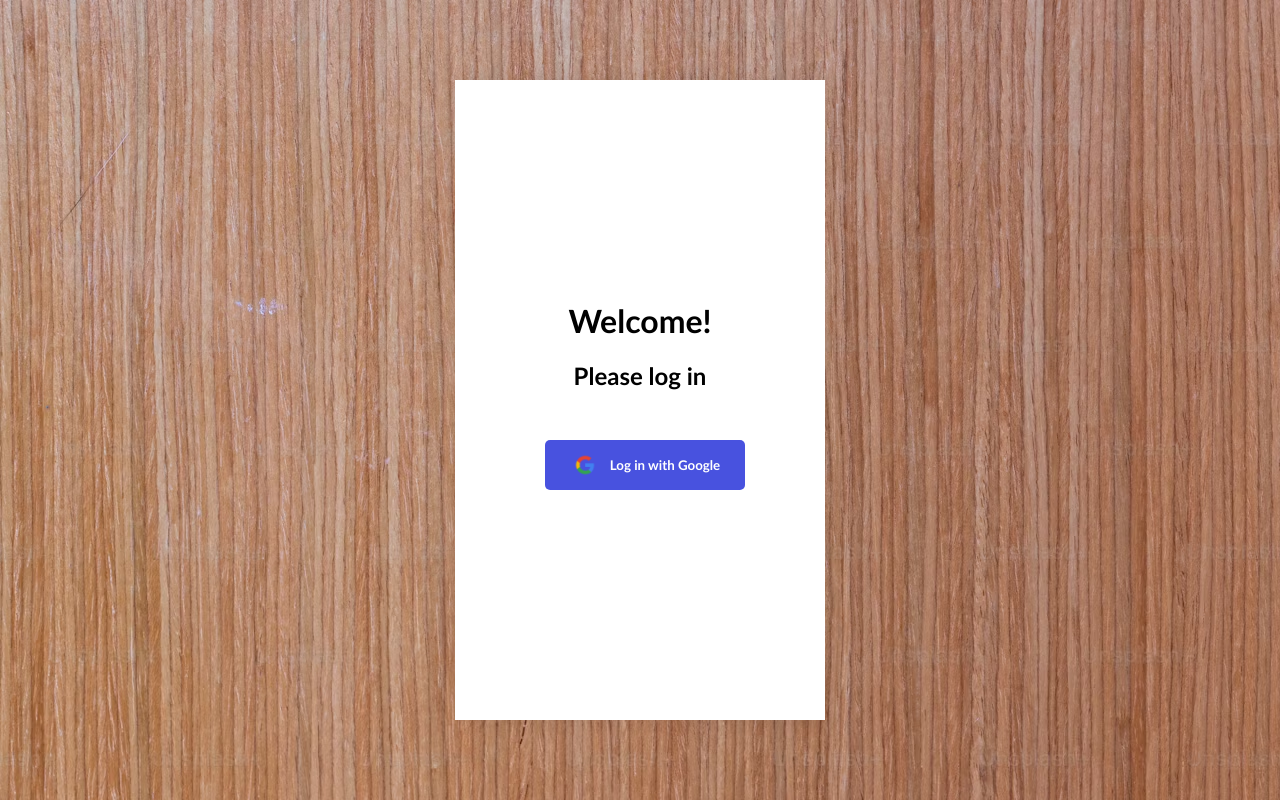
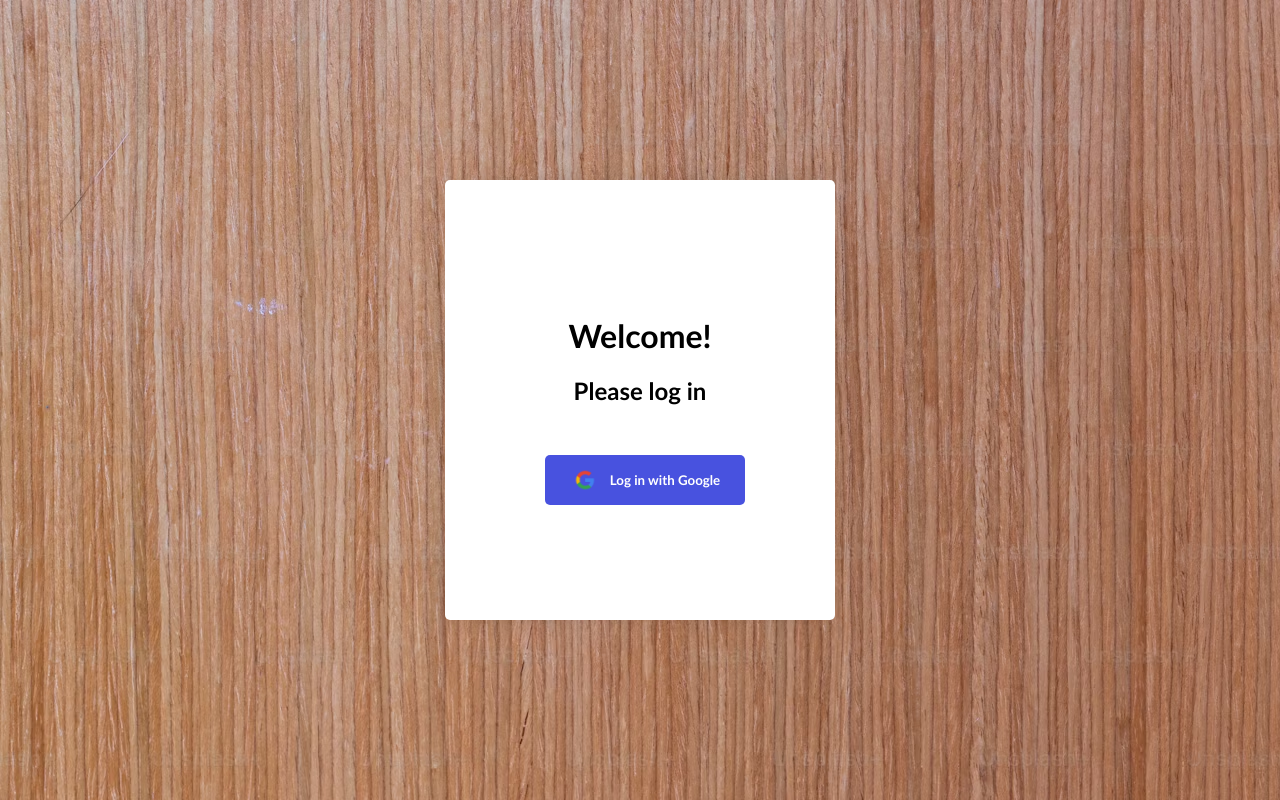
Before and after one commit to CoolNight99/course-form, a Vue app: page / in a window 1280 px wide. Built offline with nearby package versions, Linux system fonts and the light colour scheme.

Commit message:
changed form width and height

```diff
--- a/src/assets/styles.css
+++ b/src/assets/styles.css
@@ -14,11 +14,15 @@ body {
 /* form elements */
 form {
     background-color:#FFFFFF;
-    padding: 12.5rem 5rem;
+    width: 21.875rem;
+    height: 25rem;
     box-shadow: 0 0 1.25rem rgba(0, 0, 0, 0.1);
     display: flex;
     flex-direction: column;
     margin: 0 5rem;
+    justify-content: center;
+    border-radius: 0.3125rem;
+    padding: 1.25rem;
 }
 
 h1, h2 {
@@ -56,6 +60,11 @@ small {
     color: red;
 }
 
+.not-whitelisted {
+    text-align: center;
+    margin-top: 1.875rem;
+}
+
 /* google logo */
 .google-logo {
     width: 1.875rem;
@@ -75,7 +84,6 @@ button {
     border-radius: 0.3125rem;
     border: none;
     margin-top: 1.875rem;
-    margin-bottom: 1.875rem;
     margin-left: 0.625rem;
     width: 12.5rem;
     align-self: center;
--- a/src/components/Login.vue
+++ b/src/components/Login.vue
@@ -8,7 +8,7 @@
             <div class="login-form">
                 <button type="submit" @click="login" :disabled="loading" class="login-btn"><img src="../assets/google icon.png" class="google-logo"><span>Log in with Google</span></img></button>
                 <small v-if="loginError">Sign-in failed. Please try again.</small>
-                <small v-if="attemptedLogin && !whitelisted">Your email is not whitelisted. You cannot access the form.</small>
+                <small v-if="attemptedLogin && !whitelisted" class="not-whitelisted">Your email is not whitelisted. You cannot access the form.</small>
             </div>
             <p v-if="success" class="details-saved">Login successful. Thank you.</p>
         </form>
```
Also changed, not shown: firebase.json.
